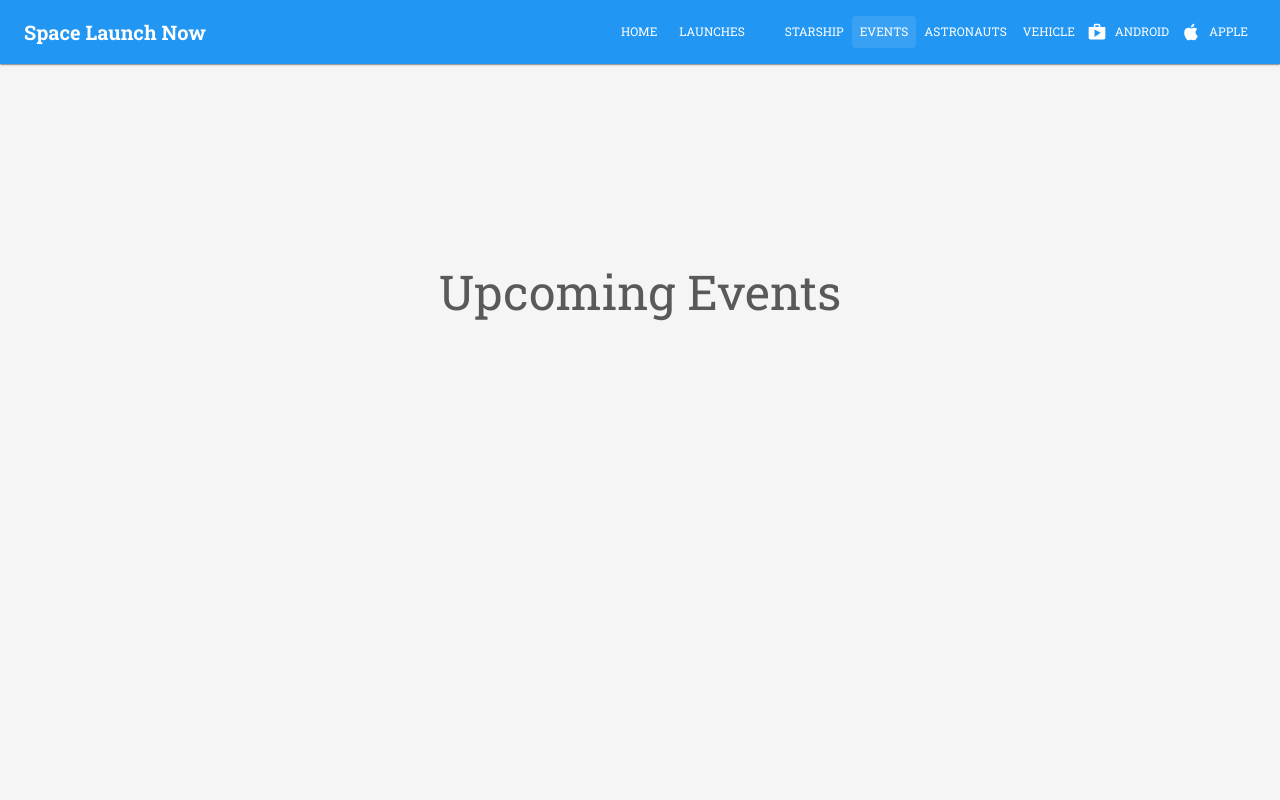
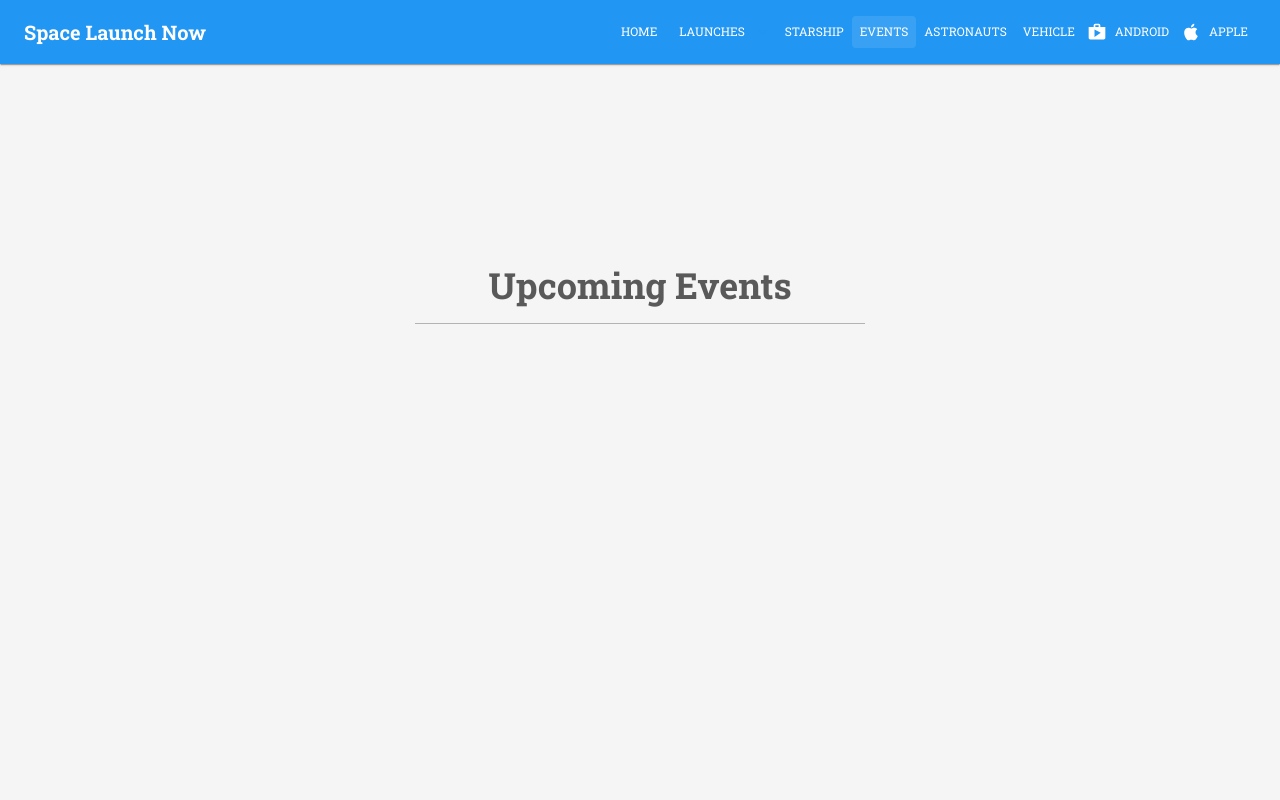
Before and after one commit to ItsCalebJones/SpaceLaunchNow-UI, a React (Create React App) app: page /events in a window 1280 px wide. Shown: the top 800 px of the page. Built offline with nearby package versions, Linux system fonts and the light colour scheme.

Commit message:
Reworking title and adding divider

```diff
--- a/src/@sln/pages/Events.tsx
+++ b/src/@sln/pages/Events.tsx
@@ -4,24 +4,35 @@ import Base from "@sln/components/BaseLayout";
 import { Card } from "@mui/material";
 import { Divider } from "@mui/material";
 import { SLNTypography } from "@sln/components/SLNTypography";
-import { Grid } from "@mui/material";
+import {Stack, Grid, } from "@mui/material";
 const Events: FC<any> = (): ReactElement => {
     return (
         <Base>
            <Container>
-           <Grid
-                container
+           <Stack
                 spacing={0}
                 direction="column"
                 alignItems="center"
                 style={{ minHeight: '100vh' }}
                 mt={25}
             >
-                <Grid item xs={3}>
-                <Typography variant="h3">Upcoming Events</Typography>
-                </Grid>
-            </Grid>
+                <SLNTypography kind="sectionTitle">Upcoming Events</SLNTypography>
+                {/* Figure out styling for divider */}
+                <Box
+                    sx={{
+                        width: 450,
+                        mt:2
+                    }}
+                >
+                    <Divider
+                        orientation="horizontal"
+                        color="gray"
+                        flexItem>
+                    </Divider>
+                </Box>
+            </Stack>
            </Container>
+
         </Base>
     );
 };
```
Also changed, not shown: 1 other file (tests, documents, lock files or other folders).
